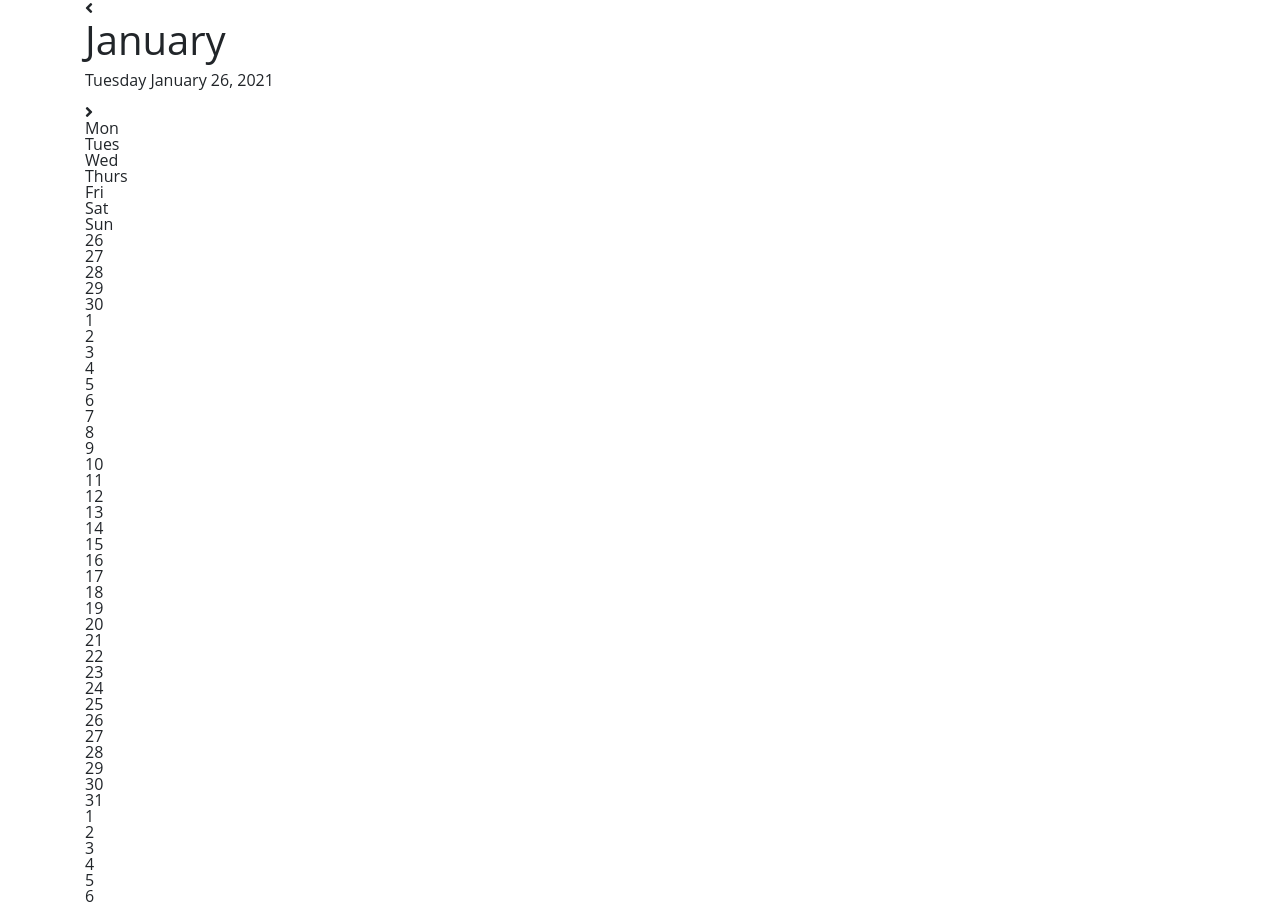
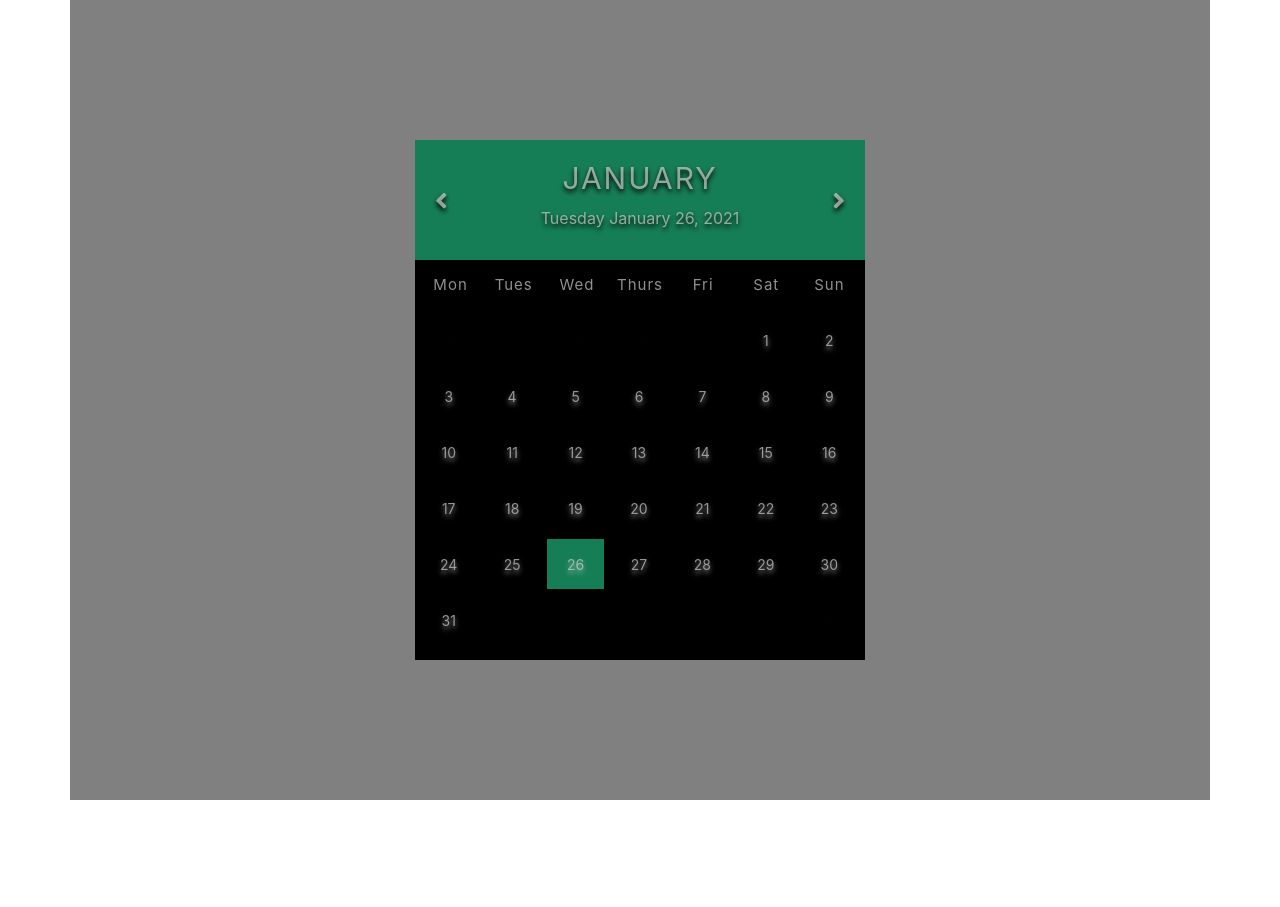
Before and after one commit to MWebb2321/Calendar, a plain HTML site: page index.html in a window 1280 px wide. After the commit the page ends 800 px from the top, so only its background shows below. Drawn offline with nearby package versions, Linux system fonts and the light colour scheme.

Commit message:
started working on stylesheet

```diff
--- a/style.css
+++ b/style.css
@@ -1,71 +1,109 @@
-body {
-  font-family: "Open Sans", sans-serif;
-  font-size: 16px;
-  line-height: 1;
+* {
+  margin: 0;
+  padding: 0;
+  box-sizing: border-box;
+  font-family: "Quicksand" sans-serif;
 }
 
-textarea {
-  background: transparent;
-  border: none;
-  resize: none;
-  color: #000000;
-  border-left: 1px solid black;
-  padding: 10px;
+html {
+  font-size: 62.5%;
 }
 
-.jumbotron {
-  text-align: center;
-  background-color: transparent;
-  color: black;
-  border-radius: 0;
-  border-bottom: 10px solid black;
+.container {
+  width: 100%;
+  height: 100vh;
+  background-color: grey;
+  color: rgba(210, 210, 210, 0.687);
+  display: flex;
+  justify-content: center;
+  align-items: center;
 }
 
-.description {
-  white-space: pre-wrap;
+.calendar {
+  width: 45rem;
+  height: 52rem;
+  background-color: black;
+  box-shadow: black;
 }
 
-.time-block {
+.month {
+  width: 100%;
+  height: 12rem;
+  background-color: #167e56;
+  display: flex;
+  justify-content: space-between;
+  align-items: center;
+  padding: 0 2rem;
   text-align: center;
-  border-radius: 15px;
+  text-shadow: 0 0.3rem 0.5rem black;
 }
 
-.row {
-  white-space: pre-wrap;
-  height: 80px;
-  border-top: 1px solid white;
+.month i {
+  font-size: 2.5rem;
+  cursor: pointer;
 }
 
-.hour {
-  background-color: #ffffff;
-  color: #000000;
-  border-top: 1px dashed #000000;
+.month h1 {
+  font-size: 3rem;
+  font-weight: 400;
+  text-transform: uppercase;
+  letter-spacing: 0.2rem;
+  margin-bottom: 1rem;
 }
 
-.past {
-  background-color: #d3d3d3;
-  color: white;
+.month p {
+  font-size: 1.6rem;
 }
 
-.present {
-  background-color: #ff6961;
-  color: white;
+.weekdays {
+  width: 100%;
+  height: 5rem;
+  padding: 0 0.4rem;
+  display: flex;
+  align-items: center;
 }
 
-.future {
-  background-color: #77dd77;
-  color: white;
+.weekdays div {
+  font-size: 1.5rem;
+  font-weight: 400;
+  letter-spacing: 0.1rem;
+  width: calc(44.2rem / 7);
+  display: flex;
+  justify-content: center;
+  align-items: cneter;
+  text-shadow: 0 0.3rem 0.5rem rbga(0, 0, 0, 0.5);
 }
 
-.saveBtn {
-  border-left: 1px solid black;
-  border-top-right-radius: 15px;
-  border-bottom-right-radius: 15px;
-  background-color: #06aed5;
-  color: white;
+.days {
+  width: 100%;
+  display: flex;
+  flex-wrap: wrap;
+  padding: 0.2rem;
 }
 
-.saveBtn i:hover {
-  font-size: 20px;
-  transition: all 0.3s ease-in-out;
+.days div {
+  font-size: 1.4rem;
+  margin: 0.3rem;
+  width: calc(40.2rem / 7);
+  height: 5rem;
+  display: flex;
+  justify-content: center;
+  align-items: center;
+  text-shadow: 0 0.3rem 0.5rem rgba(210, 210, 210, 0.687);
+  transition: background-color 0.3s;
 }
+
+.days div:hover:not(.today) {
+  background-color: #262626;
+  border: 0.2rem solid #666;
+  cursor: pointer;
+}
+
+.prev-date,
+.next-date {
+  opacity: 0.5%;
+}
+
+.today {
+  background-color: #167e56;
+}
```
